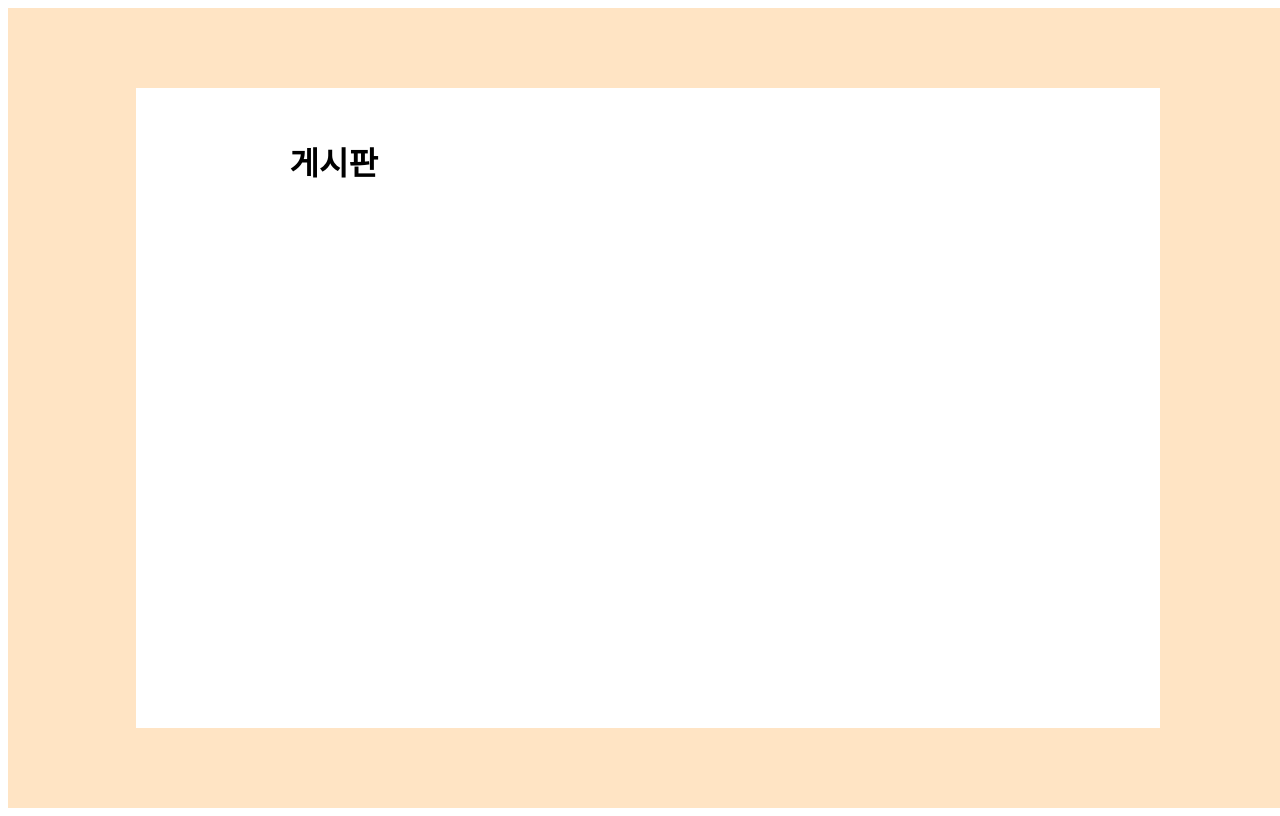
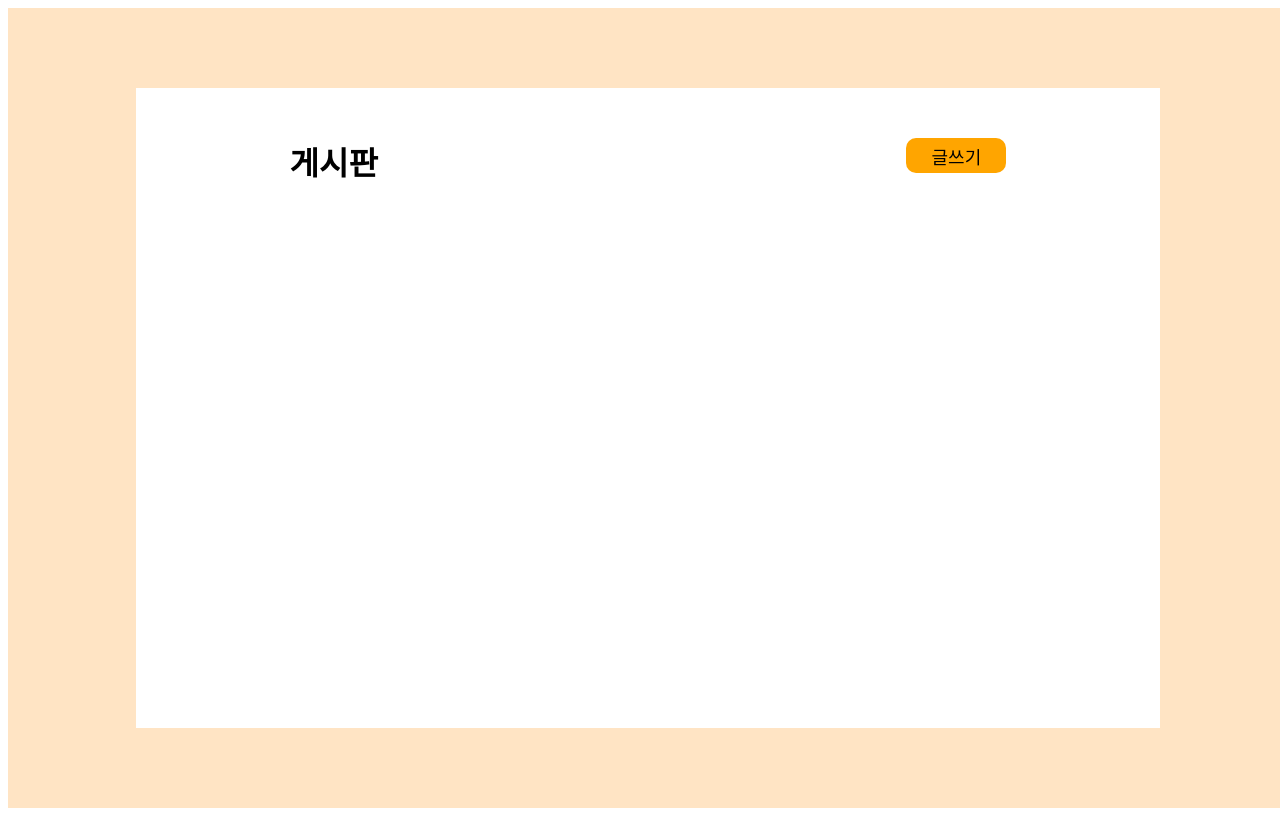
Before and after one commit to minsungChung/StockMilestoneVue, a Vue app in the folder stock/: page /board in a window 1280 px wide. Built offline with nearby package versions, Linux system fonts and the light colour scheme.

Commit message:
이미지 넣어 주쎄요~

```diff
--- a/stock/src/App.vue
+++ b/stock/src/App.vue
@@ -23,8 +23,20 @@
   }
 
   #real{
+    display: flex;
     width: 70%;
     height: 100%;
     margin: 50px auto;
+    justify-content: space-between;
+  }
+
+  #butt{
+    border-style: none;
+    width: 100px;
+    height: 35px;
+    padding: 5px;
+    border-radius: 10px;
+    font-size: large;
+    background-color: orange;
   }
 </style>
--- a/stock/src/views/BoardView.vue
+++ b/stock/src/views/BoardView.vue
@@ -1,7 +1,11 @@
 <template>
   <div id="back">
     <div id="real">
-      <div id="title">게시판</div>
+      <span>
+        <span id="title">게시판</span>
+        <img>
+      </span>
+      <button id="butt">글쓰기</button>
     </div>
 
     <background/>
```
